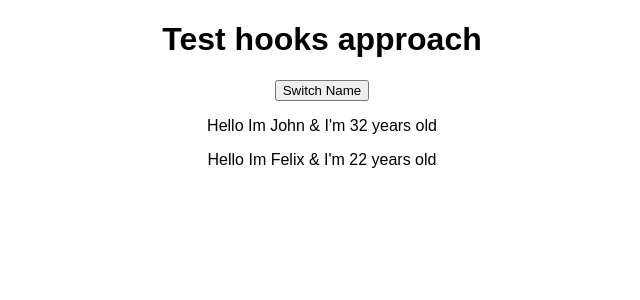
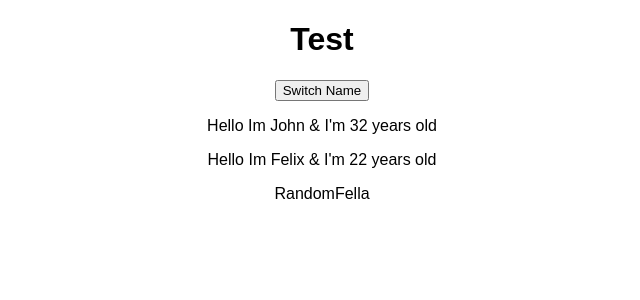
Before and after one commit to Deshanm123/react-by-Maximilian, a React (Create React App) app: page / in a window 1280 px wide. Shown: the top 300 px of the page, without its empty margins (318-958 px from the left). Built offline with nearby package versions, Linux system fonts and the light colour scheme.

Commit message:
first commit

```diff
--- a/src/App.js
+++ b/src/App.js
@@ -1,52 +1,49 @@
-//functional based approach //without using class
-import React, { useState } from 'react';
+import React, { Component } from 'react';
 import './App.css';
 import Person from './Person/Person.js';
 
-//hooks
- //below is a function
-const app = (props) =>{
-  //setting up initila state of the hook
-    //array destructuring
-    const [personsState,setPersonsState]= useState({
+class App extends Component {
+     state = {
       persons :[
         {name:'John', age : 32},
         {name:'Felix', age :22}
       ],
       otherState:'Some other value'
-      });
-    //personsState is get saved to object with in useState and setPersonsState remains empty
-
-    //follow handler is function//yes we have declared function inside function
-
-    const buttonOnClickHandler = ()=>{
-      setPersonsState({
-        persons :[
+    }
+    //event-handler
+  buttonOnClickHandler= ()=>{
+      //this.state.persons[0].name = 'Deshan' cant change state ogf this app like this
+      this.setState({
+         persons: [
             {name:'John After One year', age : 33},
             {name:'Felix  After One year', age :23}
-        ],
-        otherState:'Some other value'
+         ]
       })
     }
-
-
-
-
-
-
-  return (
+      //return  React.createElement(
+       // 'div',{className : 'App'}, React.createElement('h1',null,'testing the content')
+      //);
+    render()
+    {
+        return(
           <div className="App">
-      <h1>Test hooks approach</h1>
-            <button onClick={buttonOnClickHandler}>Switch Name</button>
-            <Person Name={personsState.persons[0].name} Age={personsState.persons[0].age}/>
-            <Person Name={personsState.persons[1].name} Age={personsState.persons[1].age}/>
+            <h1>Test</h1>
+            <button onClick={this.buttonOnClickHandler}>Switch Name</button>
+            <Person
+              Name={this.state.persons[0].name}
+              Age={this.state.persons[0].age}
+              ClickHandler={this.buttonOnClickHandler}
+            />
+            <Person
+              Name={this.state.persons[1].name}
+              Age={this.state.persons[1].age}
+              ClickHandler={this.buttonOnClickHandler}>
+              RandomFella
+               </Person>
           </div>
-  );
+        )
     }
 
+}
 
-
-
-
-
-export default app;
+export default App;
--- a/src/Person/Person.js
+++ b/src/Person/Person.js
@@ -3,7 +3,7 @@ import React from 'react';
 const person = (props) => {
     return (
         <div>
-            <p>Hello Im {props.Name} & I'm  {props.Age} years old</p>
+            <p onClick={props.ClickHandler}>Hello Im {props.Name} & I'm  {props.Age} years old</p>
             <p>{props.children}</p>
         </div>
     );
```
Also changed, not shown: src/AppfunctionalBased.js (added, +52 -0 lines). Lines whose indentation alone changed are shown as unchanged.
